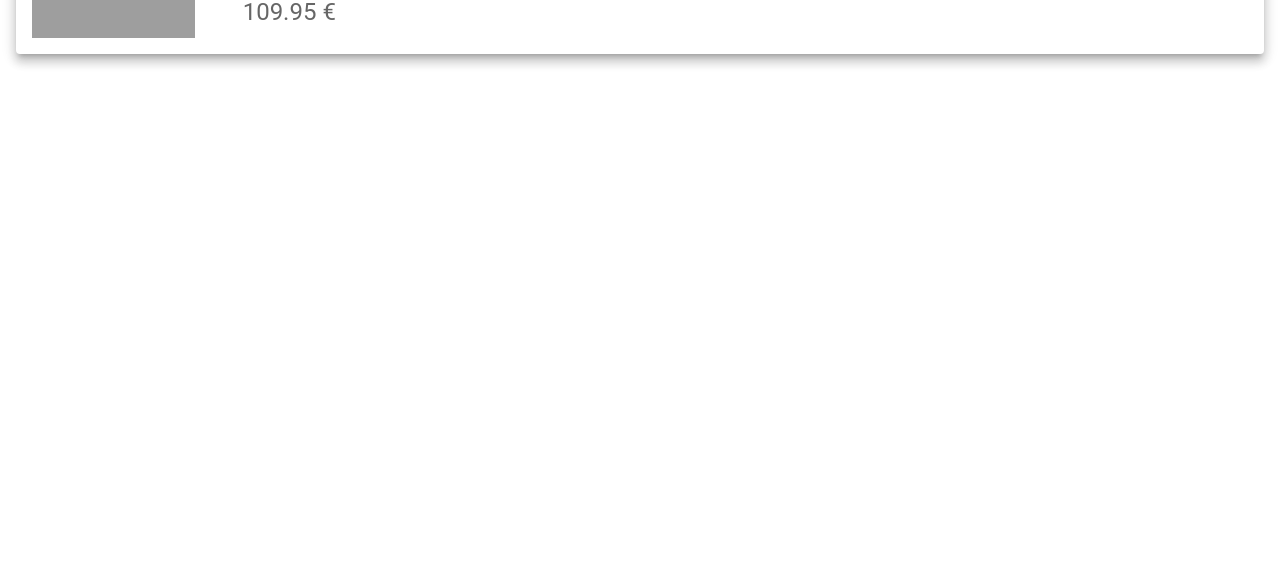
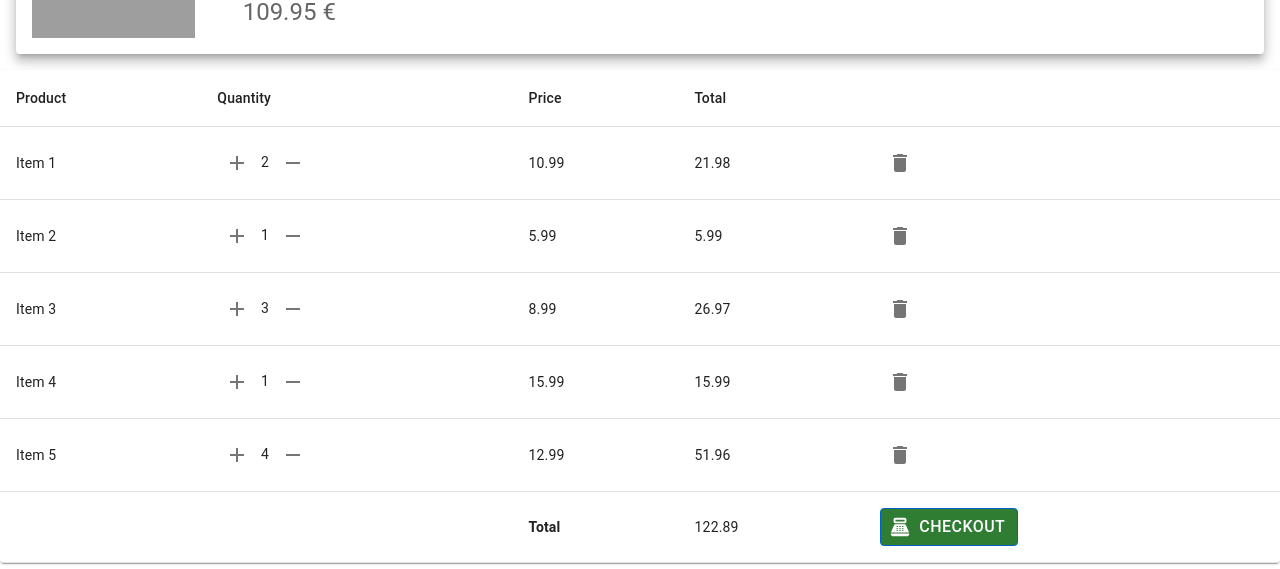
Before and after one commit to maisteri/e-commerce-store-lk, a React (Vite) app in the folder frontend-lk/: page / in a window 1280 px wide. Shown: the part 228-797 px from the top of the page. Built offline with nearby package versions, Linux system fonts and the light colour scheme; grey boxes are pictures that could not be loaded.

Commit message:
shopping cart added

```diff
--- a/frontend-lk/src/App.tsx
+++ b/frontend-lk/src/App.tsx
@@ -2,6 +2,7 @@ import CategoriesTabs from './components/CategoriesTabs'
 import PrimaryAppBar from './components/PrimaryAppbar'
 import { Grid, CssBaseline } from '@mui/material'
 import ProductCard from './components/ProductCard'
+import ShoppingCart, { ShoppingCartItem } from './components/ShoppingCart'
 
 const categories = ['all', 'mouse', 'cat', 'sportswear', 'drinks', 'mushrooms']
 
@@ -15,6 +16,14 @@ const product = {
   numberOfRatings: 100,
 }
 
+const mockData: ShoppingCartItem[] = [
+  { id: 1, title: 'Item 1', price: 10.99, quantity: 2 },
+  { id: 2, title: 'Item 2', price: 5.99, quantity: 1 },
+  { id: 3, title: 'Item 3', price: 8.99, quantity: 3 },
+  { id: 4, title: 'Item 4', price: 15.99, quantity: 1 },
+  { id: 5, title: 'Item 5', price: 12.99, quantity: 4 },
+]
+
 function App() {
   return (
     <>
@@ -27,6 +36,7 @@ function App() {
           <CategoriesTabs categories={categories} />
         </Grid>
         <ProductCard {...product} />
+        <ShoppingCart items={mockData} />
       </Grid>
     </>
   )
--- /dev/null
+++ b/frontend-lk/src/components/BasicButton.tsx
@@ -0,0 +1,39 @@
+import { Button } from '@mui/material'
+
+interface BasicButtonProps {
+  color:
+    | 'success'
+    | 'inherit'
+    | 'primary'
+    | 'secondary'
+    | 'error'
+    | 'info'
+    | 'warning'
+  name: string
+  starIcon: React.ReactNode
+}
+
+const BasicButton = (props: BasicButtonProps) => {
+  return (
+    <Button
+      sx={{
+        boxShadow: 'none',
+        textTransform: 'none',
+        fontSize: 16,
+        padding: '6px 12px',
+        border: '1px solid',
+        lineHeight: 1.5,
+
+        borderColor: '#0063cc',
+      }}
+      size='large'
+      variant='contained'
+      color={props.color}
+      startIcon={props.starIcon}
+    >
+      {props.name}
+    </Button>
+  )
+}
+
+export default BasicButton
--- /dev/null
+++ b/frontend-lk/src/components/ShoppingCart.tsx
@@ -0,0 +1,98 @@
+import {
+  TableHead,
+  Table,
+  TableContainer,
+  TableCell,
+  TableRow,
+  TableBody,
+  Paper,
+  IconButton,
+} from '@mui/material'
+
+import DeleteIcon from '@mui/icons-material/Delete'
+import AddIcon from '@mui/icons-material/Add'
+import RemoveIcon from '@mui/icons-material/Remove'
+import BasicButton from './BasicButton'
+import PointOfSaleIcon from '@mui/icons-material/PointOfSale'
+
+export interface ShoppingCartItem {
+  title: string
+  quantity: number
+  price: number
+  id: number
+}
+
+export interface ShoppingCartProps {
+  items: ShoppingCartItem[]
+}
+
+function ccyFormat(num: number) {
+  return `${num.toFixed(2)}`
+}
+
+function total(items: readonly ShoppingCartItem[]) {
+  return items
+    .map(({ price, quantity }) => price * quantity)
+    .reduce((sum, i) => sum + i, 0)
+}
+
+const ShoppingCart = (props: ShoppingCartProps) => {
+  const items = props.items
+  const invoiceTotal = total(items)
+
+  return (
+    <TableContainer component={Paper}>
+      <Table>
+        <TableHead>
+          <TableRow>
+            <TableCell>Product</TableCell>
+            <TableCell>Quantity</TableCell>
+            <TableCell>Price</TableCell>
+            <TableCell>Total</TableCell>
+            <TableCell></TableCell>
+          </TableRow>
+        </TableHead>
+        <TableBody>
+          {items.map((item) => (
+            <TableRow key={item.id}>
+              <TableCell>{item.title}</TableCell>
+              <TableCell>
+                {' '}
+                <IconButton aria-label='add' size='medium'>
+                  <AddIcon fontSize='inherit' />
+                </IconButton>{' '}
+                {item.quantity}{' '}
+                <IconButton aria-label='remove' size='medium'>
+                  <RemoveIcon fontSize='inherit' />
+                </IconButton>
+              </TableCell>
+              <TableCell>{item.price}</TableCell>
+              <TableCell>{item.quantity * item.price}</TableCell>
+              <TableCell>
+                <IconButton aria-label='delete' size='medium'>
+                  <DeleteIcon fontSize='inherit' />
+                </IconButton>
+              </TableCell>
+            </TableRow>
+          ))}
+          <TableRow>
+            <TableCell colSpan={2} />
+            <TableCell colSpan={1}>
+              <b>Total</b>
+            </TableCell>
+            <TableCell>{ccyFormat(invoiceTotal)}</TableCell>
+            <TableCell>
+              {' '}
+              <BasicButton
+                color='success'
+                name='CHECKOUT'
+                starIcon={<PointOfSaleIcon />}
+              ></BasicButton>
+            </TableCell>
+          </TableRow>
+        </TableBody>
+      </Table>
+    </TableContainer>
+  )
+}
+export default ShoppingCart
```
